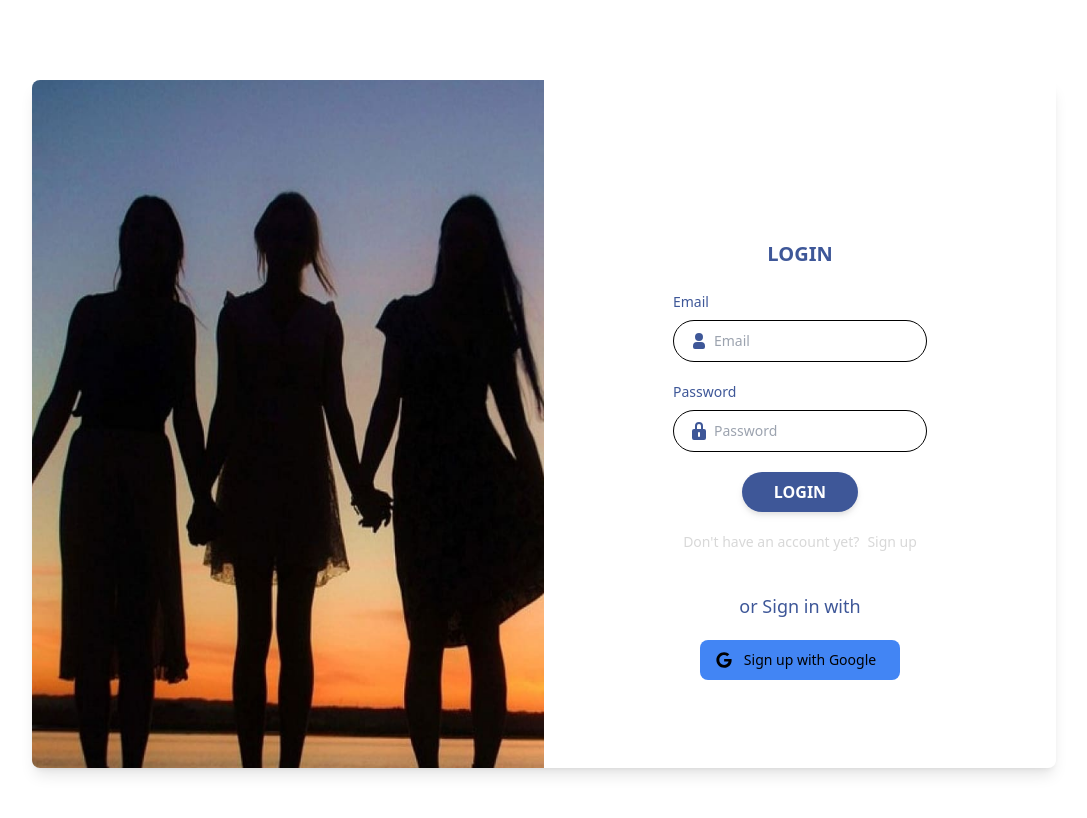
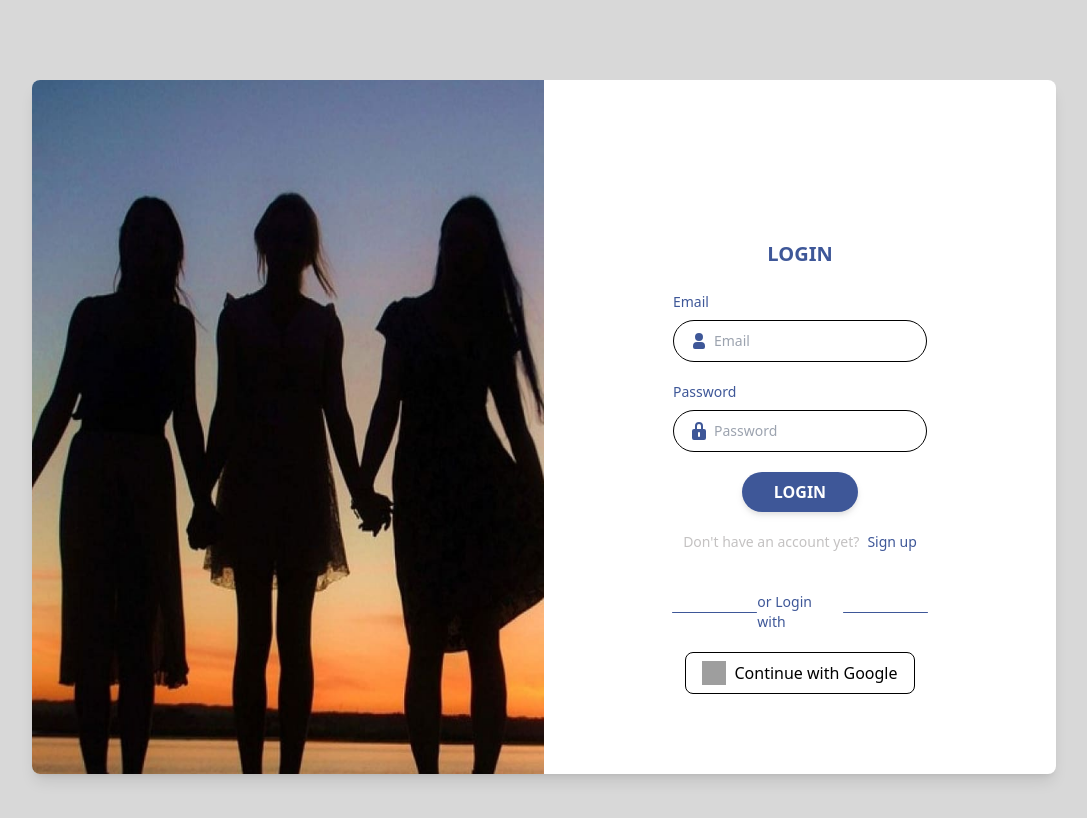
Before and after one commit to sabacsain/SafeSpace, a React (Vite) app: page /user-login in a window 1280 px wide. Shown: the top 818 px of the page, without its empty margins (96-1183 px from the left). Built offline with nearby package versions, Linux system fonts and the light colour scheme; grey boxes are pictures that could not be loaded.

Commit message:
update - google button and bg color

```diff
--- a/src/views/Login.jsx
+++ b/src/views/Login.jsx
@@ -75,8 +75,8 @@ const Login = () => {
 
   return (
     <>
-  <div class="min-h-screen bg-gray-100 text-gray-900 flex justify-center">
-    <div class="max-w-screen-lg m-0 sm:m-20 bg-white shadow-lg sm:rounded-lg flex justify-center flex-1 overflow-hidden">
+  <div class="min-h-screen bg-tertiary-200 flex justify-center">
+    <div class="max-w-screen-lg m-0 sm:m-20 bg-primary shadow-lg sm:rounded-lg flex justify-center flex-1 overflow-hidden">
 
 
         {/* <!-- LEFT SIDE */}
@@ -127,22 +127,32 @@ const Login = () => {
                 <div class = "flex flex-col items-center" >
                   {/* <Button type="submit" >LOGIN</Button> */}
                   {/* Note Hindi 'to galing sa Custom Button. Ayaw kasi 'pag yung custom need ng link agad sa parameter. */}
-                  <button class="h-fit px-8 py-2 font-semibold rounded-full drop-shadow-md transition-colors ease-in-out bg-secondary-200 hover:bg-accent text-primary" >LOGIN</button>
+                  <button class=" h-fit px-8 py-2 font-semibold rounded-full drop-shadow-md transition-colors ease-in-out bg-secondary-200 hover:bg-accent text-primary" >LOGIN</button>
 
                   <div class ="mb-5">
-                    <h4 class = "mt-5 text-sm font-small text-tertiary-200">Don't have an account yet?<Link to={LoginPages.SIGNUP} class="ms-2 text-sm font-small text-tertiary-200 dark:text-blue-500 hover:underline">Sign up</Link></h4>
+                    <h4 class = "mt-5 text-sm font-small text-tertiary-300">Don't have an account yet?<Link to={LoginPages.SIGNUP} class="ms-2 text-sm font-small text-secondary-200 dark:text-blue-500 hover:underline">Sign up</Link></h4>
                   </div>
                 </div>
 
               </form>
 
-              {/* SIGN UP with GOOGLE */}
-              <div class="flex flex-col items-center mb-20 mt-5">
-                <h4 class = "mb-5 text-lg text-l font-regular  text-secondary-200">or Sign in with</h4>
-                <div class="px-6 sm:px-0 max-w-sm">
-                    <button type="button" onClick={signInWithGoogle} class="text-white w-full  bg-[#4285F4] hover:bg-[#4285F4]/90 focus:ring-4 focus:outline-none focus:ring-[#4285F4]/50 font-medium rounded-lg text-sm px-5 py-2.5 text-center inline-flex items-center justify-between mr-2 mb-2"><svg class="mr-2 -ml-1 w-4 h-4" aria-hidden="true" focusable="false" data-prefix="fab" data-icon="google" role="img" xmlns="http://www.w3.org/2000/svg" viewBox="0 0 488 512"><path fill="currentColor" d="M488 261.8C488 403.3 391.1 504 248 504 110.8 504 0 393.2 0 256S110.8 8 248 8c66.8 0 123 24.5 166.3 64.9l-67.5 64.9C258.5 52.6 94.3 116.6 94.3 256c0 86.5 69.1 156.6 153.7 156.6 98.2 0 135-70.4 140.8-106.9H248v-85.3h236.1c2.3 12.7 3.9 24.9 3.9 41.4z"></path></svg>Sign up with Google<div></div></button>
-                  </div>
+
+              <div class="flex mt-5 items-center w-1/2 ">
+                <hr class="border-secondary-200 border-1  w-full rounded-md"></hr>
+                <label class="block font-medium text-sm text-secondary-200 w-full">
+                  or Login with
+                </label>
+                <hr class="border-secondary-200 border-1 w-full rounded-md"></hr>
               </div>
+
+
+                {/* SIGN UP with GOOGLE */}
+                <div class="mt-5 mb-20 flex items-center justify-center dark:bg-gray-800">
+                  <button onClick={signInWithGoogle} type="button" class="px-4 py-2 border flex gap-2 border-slate-200 dark:border-slate-700 rounded-lg text-slate-700 dark:text-slate-200 hover:border-slate-400 dark:hover:border-slate-500 hover:text-slate-900 dark:hover:text-slate-300 hover:shadow transition duration-150">
+                      <img class="w-6 h-6" src="https://www.svgrepo.com/show/475656/google-color.svg" loading="lazy" alt="google logo"/>
+                      <span>Continue with Google</span>
+                  </button>
+                </div>
 
 
 
@@ -150,9 +160,13 @@ const Login = () => {
 
 
       </div>
+
       </div>
+
       </div>
+
       </div>
+
   </div>
     </>
 
--- a/src/views/Signup.jsx
+++ b/src/views/Signup.jsx
@@ -75,8 +75,8 @@ const Signup = () => {
   // }
   return (
     <>
-  <div class="min-h-screen bg-gray-100 text-gray-900 flex justify-center">
-    <div class="max-w-screen-lg m-0 sm:m-20 bg-white shadow-lg sm:rounded-lg flex justify-center flex-1 overflow-hidden">
+  <div class="min-h-screen bg-tertiary-200 text-gray-900 flex justify-center">
+    <div class="max-w-screen-lg m-0 sm:m-20 bg-primary shadow-lg sm:rounded-lg flex justify-center flex-1 overflow-hidden">
 
         {/* <!-- LEFT SIDE */}
         <div class="w-1/2 xl:w-1/2  relative overflow-hidden bg-cover bg-no-repeat">
@@ -170,7 +170,7 @@ const Signup = () => {
                   {/* Note Hindi 'to galing sa Custom Button. Ayaw kasi 'pag yung custom need ng link agad sa parameter. */}
                   <button class="h-fit px-8 py-2 font-semibold rounded-full drop-shadow-md transition-colors ease-in-out bg-secondary-200 hover:bg-accent text-primary" >SIGN UP</button>
                   <div class ="mb-20">
-                    <h4 class = "mt-5 text-sm font-small text-tertiary-200">Already have an account?<a href={LoginPages.LOGIN} class="ms-2 text-sm font-small text-tertiary-200 dark:text-blue-500 hover:underline">Login</a></h4>
+                    <h4 class = "mt-5 text-sm font-small text-tertiary-300">Already have an account?<a href={LoginPages.LOGIN} class="ms-2 text-sm font-small text-secondary-200 dark:text-blue-500 hover:underline">Login</a></h4>
                   </div>
                 </div>
 
```
